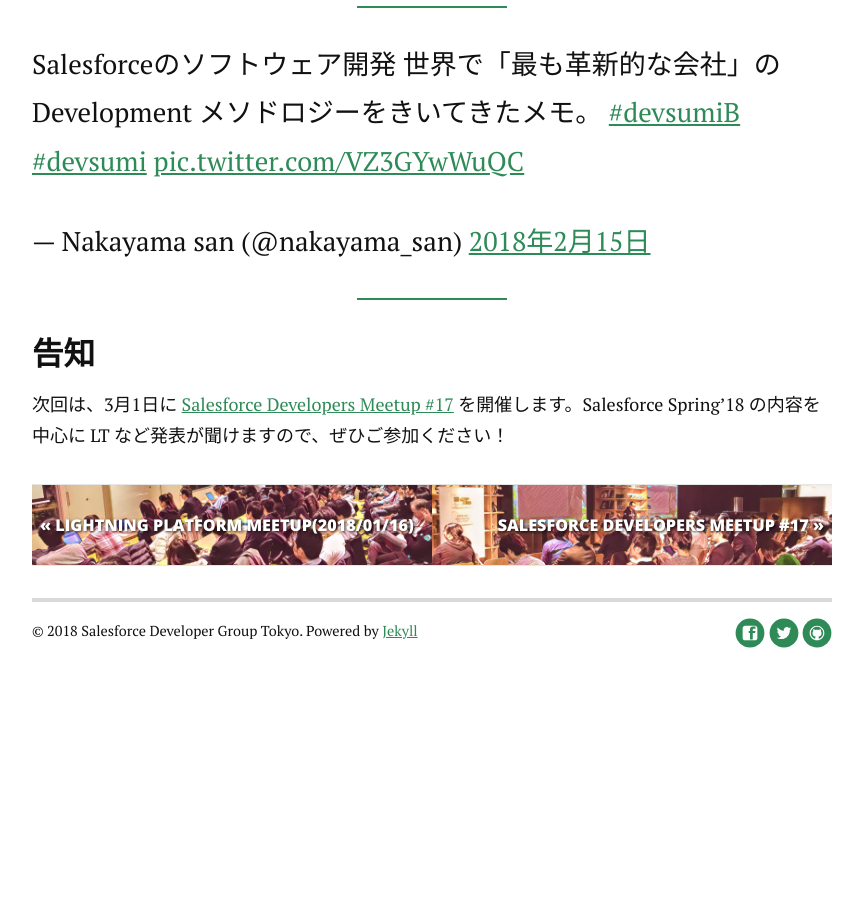
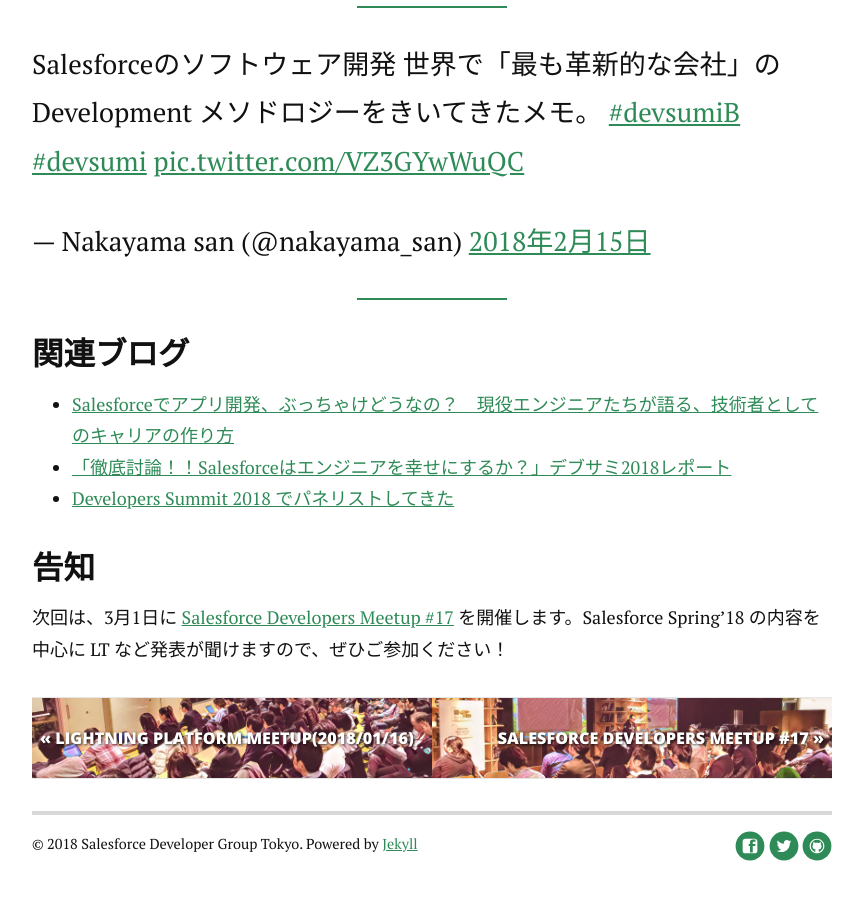
Before and after one commit to sfdgtokyo/sfdgtokyo.github.io, a Jekyll site: the page built from _posts/2018-02-15-DevSumi.md, in a window 1280 px wide and 900 px high, scrolled down 4317 px. Shown: the whole window, without its empty margins (208-1071 px from the left). Built offline with Jekyll 4.4.1, drawn with Linux system fonts in a browser that asks for light colours; nearby versions of some CDN libraries; comment, search, counter and statistics services are not loaded; before the commit the page ends 5004 px from its top, so only the background shows below that.

Commit message:
Add blog links

```diff
--- a/_posts/2018-02-15-DevSumi.md
+++ b/_posts/2018-02-15-DevSumi.md
@@ -49,6 +49,12 @@
 
 <blockquote class="twitter-tweet" data-lang="ja"><p lang="ja" dir="ltr">Salesforceのソフトウェア開発 世界で「最も革新的な会社」のDevelopment メソドロジーをきいてきたメモ。  <a href="https://twitter.com/hashtag/devsumiB?src=hash&amp;ref_src=twsrc%5Etfw">#devsumiB</a> <a href="https://twitter.com/hashtag/devsumi?src=hash&amp;ref_src=twsrc%5Etfw">#devsumi</a> <a href="https://t.co/VZ3GYwWuQC">pic.twitter.com/VZ3GYwWuQC</a></p>&mdash; Nakayama san (@nakayama_san) <a href="https://twitter.com/nakayama_san/status/963956694538625024?ref_src=twsrc%5Etfw">2018年2月15日</a></blockquote>
 
+### 関連ブログ
+
+- [Salesforceでアプリ開発、ぶっちゃけどうなの？　現役エンジニアたちが語る、技術者としてのキャリアの作り方](https://logmi.jp/268683)
+- [「徹底討論！！Salesforceはエンジニアを幸せにするか？」デブサミ2018レポート](https://base.terrasky.co.jp/articles/F9lWE)
+- [Developers Summit 2018 でパネリストしてきた](http://a-kura.hatenablog.jp/entry/2018/02/18/015958)
+
 ### 告知
 
 次回は、3月1日に <a href="https://www.meetup.com/ja-JP/Tokyo-Salesforce-Developer-Group/events/247136464/" target="\_blank">Salesforce Developers Meetup \#17</a> を開催します。Salesforce Spring'18 の内容を中心に LT など発表が聞けますので、ぜひご参加ください！
```
